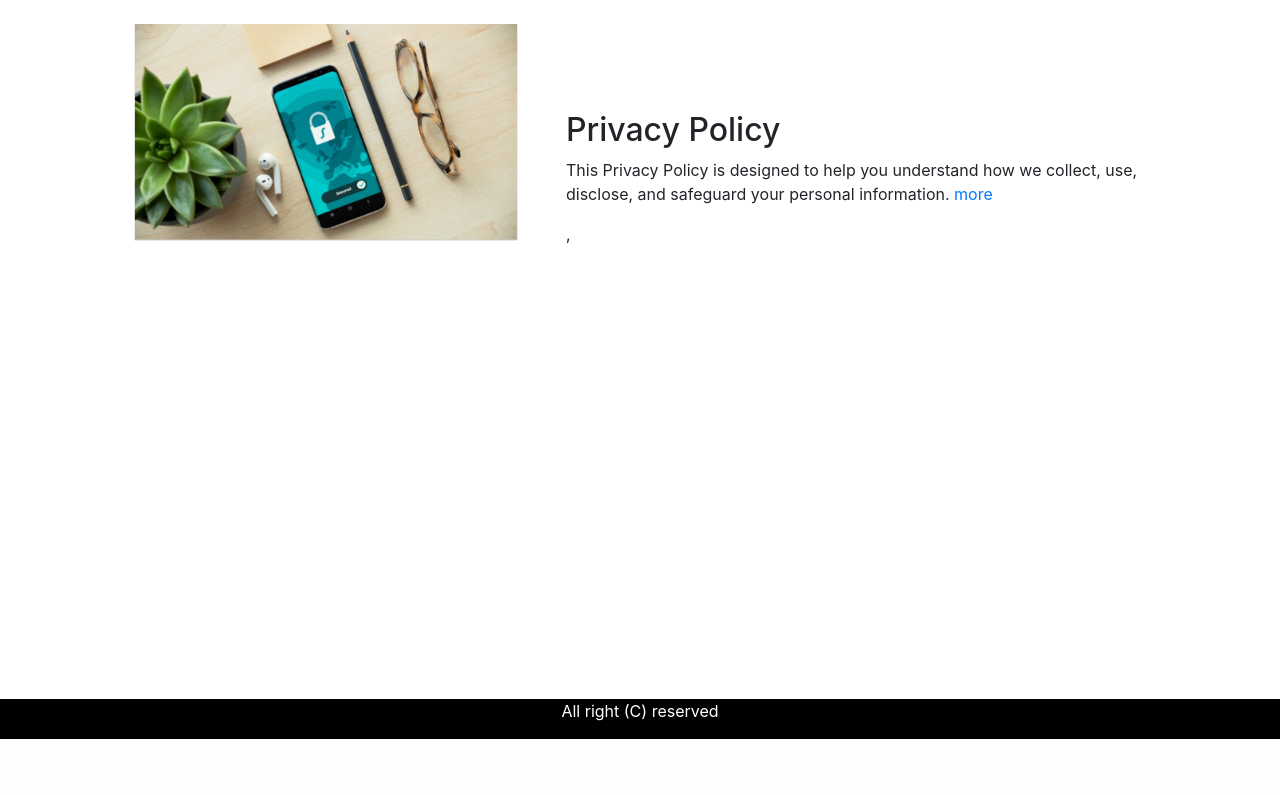
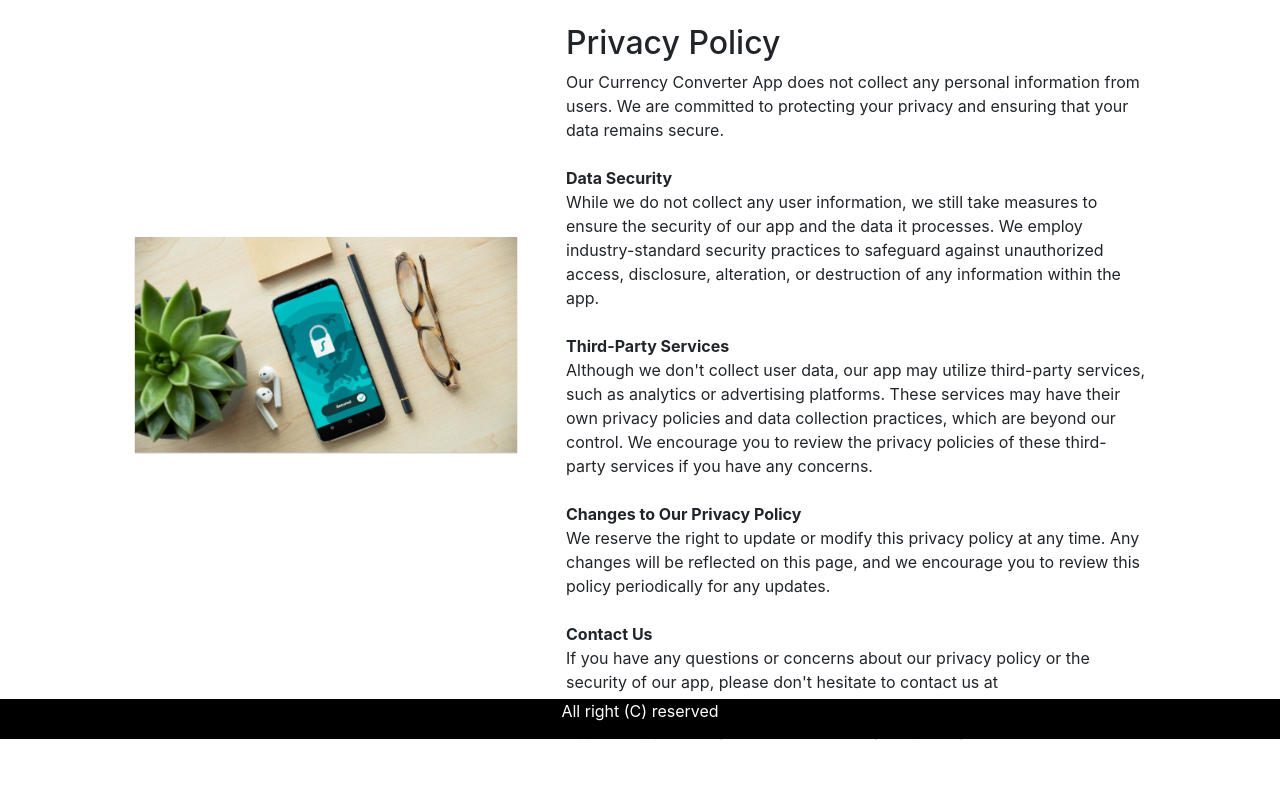
Before and after one commit to wagzyAyo/Currency-converter, a Flask app: page /privacypolicy in a window 1280 px wide. Shown: the part 61-856 px from the top of the page. Before the commit the page ends 800 px from the top, so only its background shows below. Run offline with Flask 3, Linux system fonts and the light colour scheme.

Commit message:
privacy policy

```diff
--- a/templates/privacy.html
+++ b/templates/privacy.html
@@ -9,9 +9,29 @@
     <div class="max-w">
 
         <h2>Privacy Policy</h2>
-        <p>This Privacy Policy is designed to help you understand
-            how we collect, use, disclose, and safeguard your personal
-            information. <a href="{{url_for('privacypolicy')}}">more</a></p>,
+        <p>Our Currency Converter App does not collect any personal information from users. We are committed to protecting your privacy and ensuring that your data remains secure.
+            <br>
+            <br>
+            <b>Data Security</b>
+            <br>
+            While we do not collect any user information, we still take measures to ensure the security of our app and the data it processes. We employ industry-standard security practices to safeguard against unauthorized access, disclosure, alteration, or destruction of any information within the app.
+            <br>
+            <br>
+            <b>Third-Party Services</b>
+            <br>
+            Although we don't collect user data, our app may utilize third-party services, such as analytics or advertising platforms. These services may have their own privacy policies and data collection practices, which are beyond our control. We encourage you to review the privacy policies of these third-party services if you have any concerns.
+            <br>
+            <br>
+           <b>Changes to Our Privacy Policy</b>
+            <br>
+            We reserve the right to update or modify this privacy policy at any time. Any changes will be reflected on this page, and we encourage you to review this policy periodically for any updates.
+            <br>
+            <br>
+            <b>Contact Us</b>
+            <br>
+            If you have any questions or concerns about our privacy policy or the security of our app, please don't hesitate to contact us at talktojmcvibes@gmail.com.
+
+            Thank you for using our Currency Converter App. We appreciate your trust and value your privacy.
     </div>
 
 </div>
```
